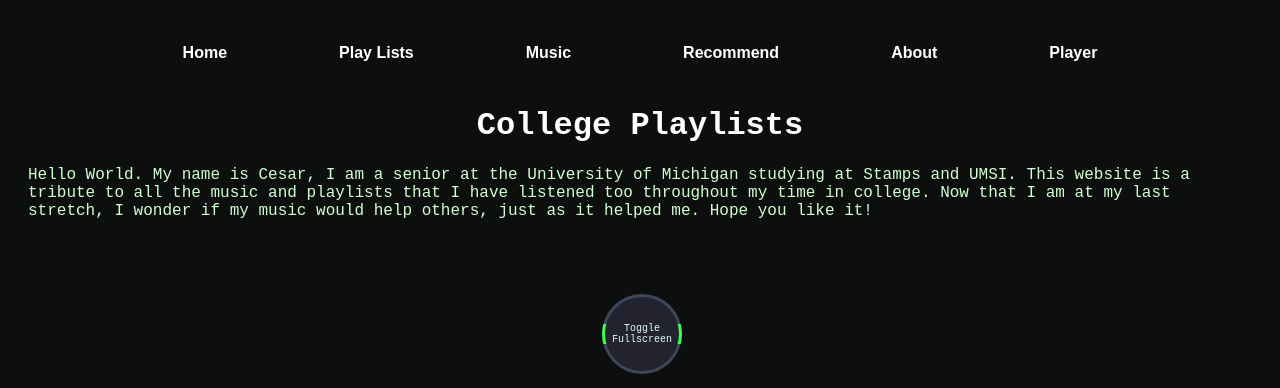
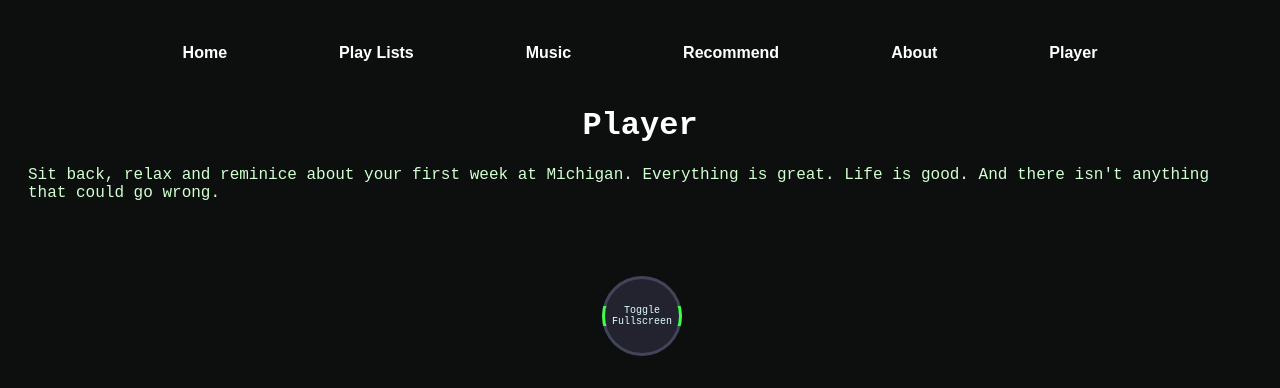
Before and after one commit to itscesarr/Final-Project, a plain HTML site: page player.html in a window 1280 px wide. Shown: the top 388 px of the page. Drawn offline with Linux system fonts and the light colour scheme; a web font is replaced by a local one.

Commit message:
mac update

```diff
--- a/player.html
+++ b/player.html
@@ -33,17 +33,15 @@
 
     <div >
 
-        <h1 class="righteous-regular">College Playlists</h1>
+        <h1 class="righteous-regular">Player</h1>
 
     </div>
 
 
     <div>
         <p>
-            Hello World. My name is Cesar, I am a senior at the University of Michigan studying at Stamps and UMSI.
-            This website is a tribute to all the music and playlists that I have listened too throughout my time
-            in college. Now that I am at my last stretch, I wonder if my music would help others, just as it helped
-            me. Hope you like it!
+            Sit back, relax and reminice about your first week at Michigan. Everything is great. Life is good.
+            And there isn't anything that could go wrong.
         </p>
     </div>
 
@@ -70,7 +68,6 @@
 </html>
 
 <script src="js/script.js"></script>
-<script src="js/particles.js"></script>
 
 
 <footer>
```
Also changed, not shown: about.html (+0 -1 lines), index.html (+0 -2 lines).
